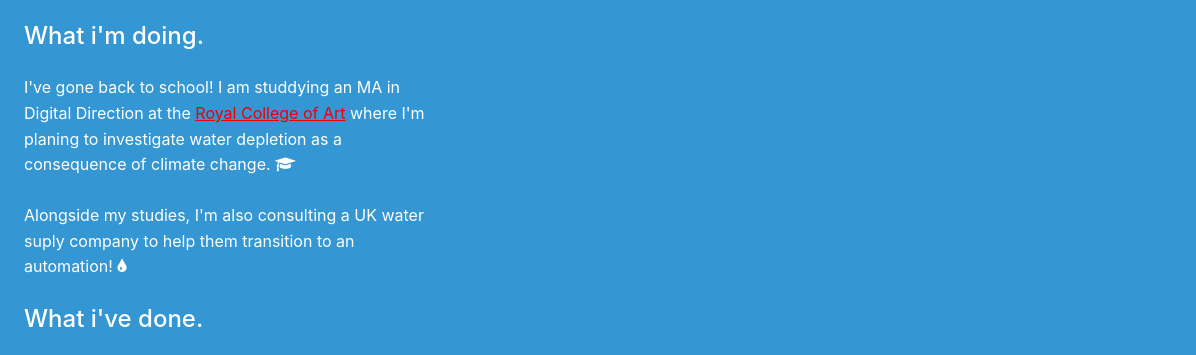
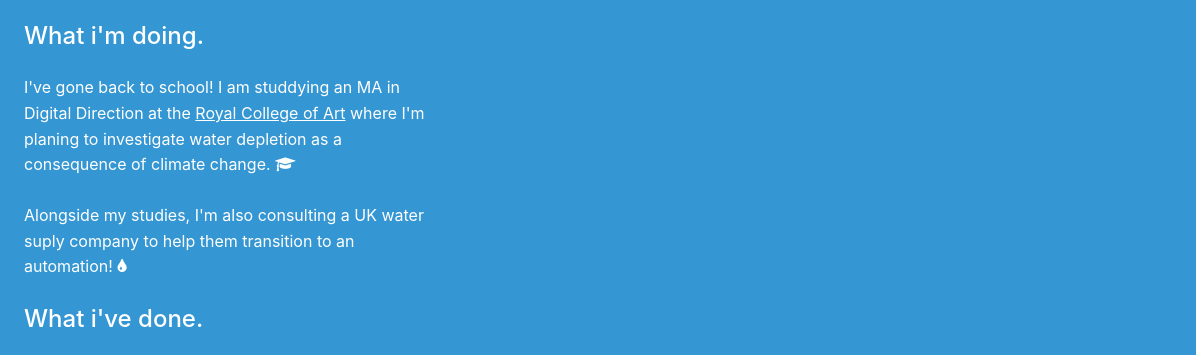
Before and after one commit to JackCrawfordRobertson/jackWeb, a Gatsby site: page / in a window 1280 px wide. Shown: the part 360-715 px from the top of the page, 0-1196 px from the left. Built offline with nearby package versions, Linux system fonts and the light colour scheme; Gatsby itself is replaced by a stand-in of ours.

Commit message:
red error

```diff
--- a/src/styles/global.css
+++ b/src/styles/global.css
@@ -26,7 +26,7 @@ body {
 }
 
 .body-copy a{
-color: rgb(238, 0, 0);
+color: rgb(255, 255, 255);
 
 }
 
```
